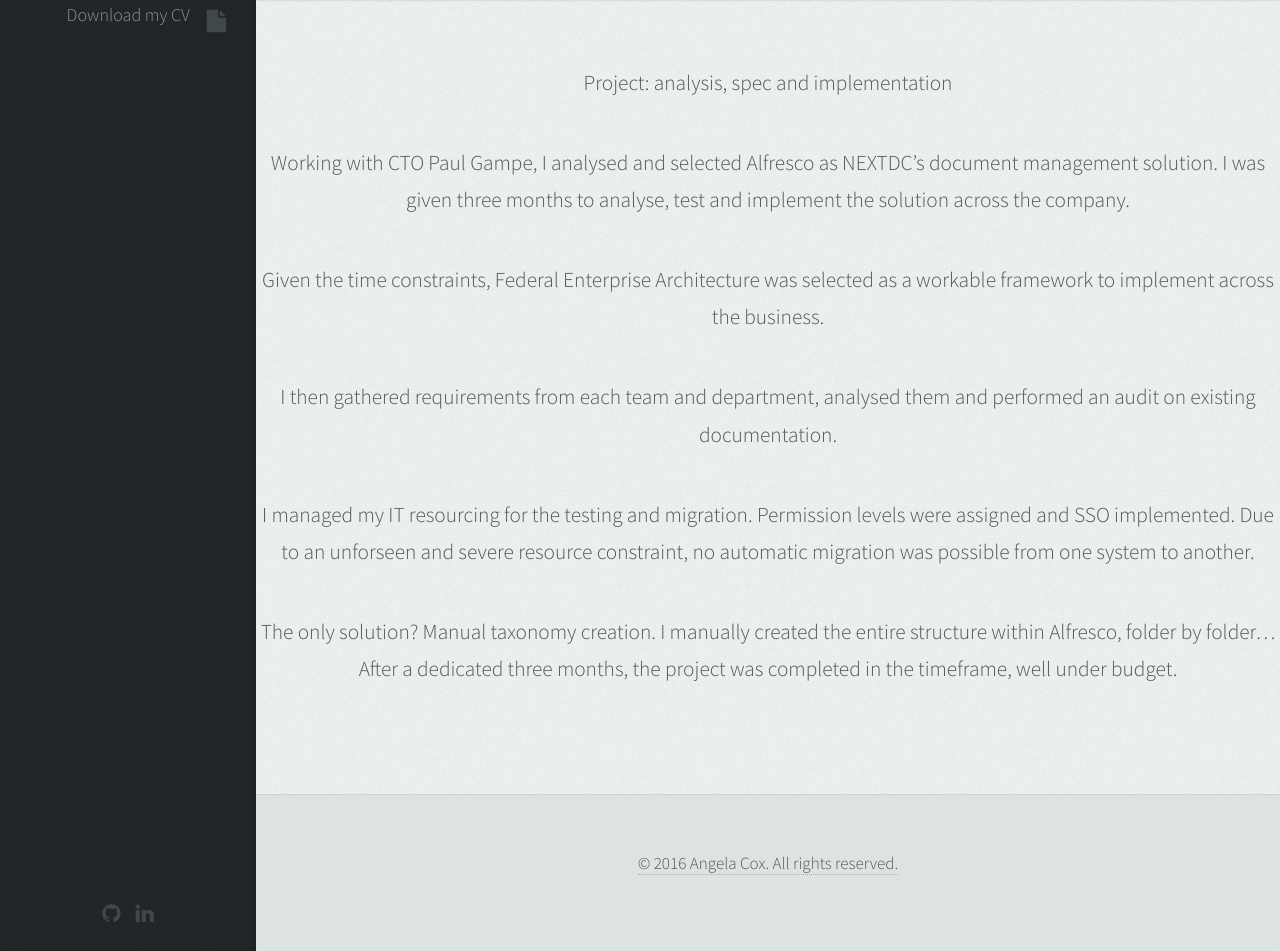
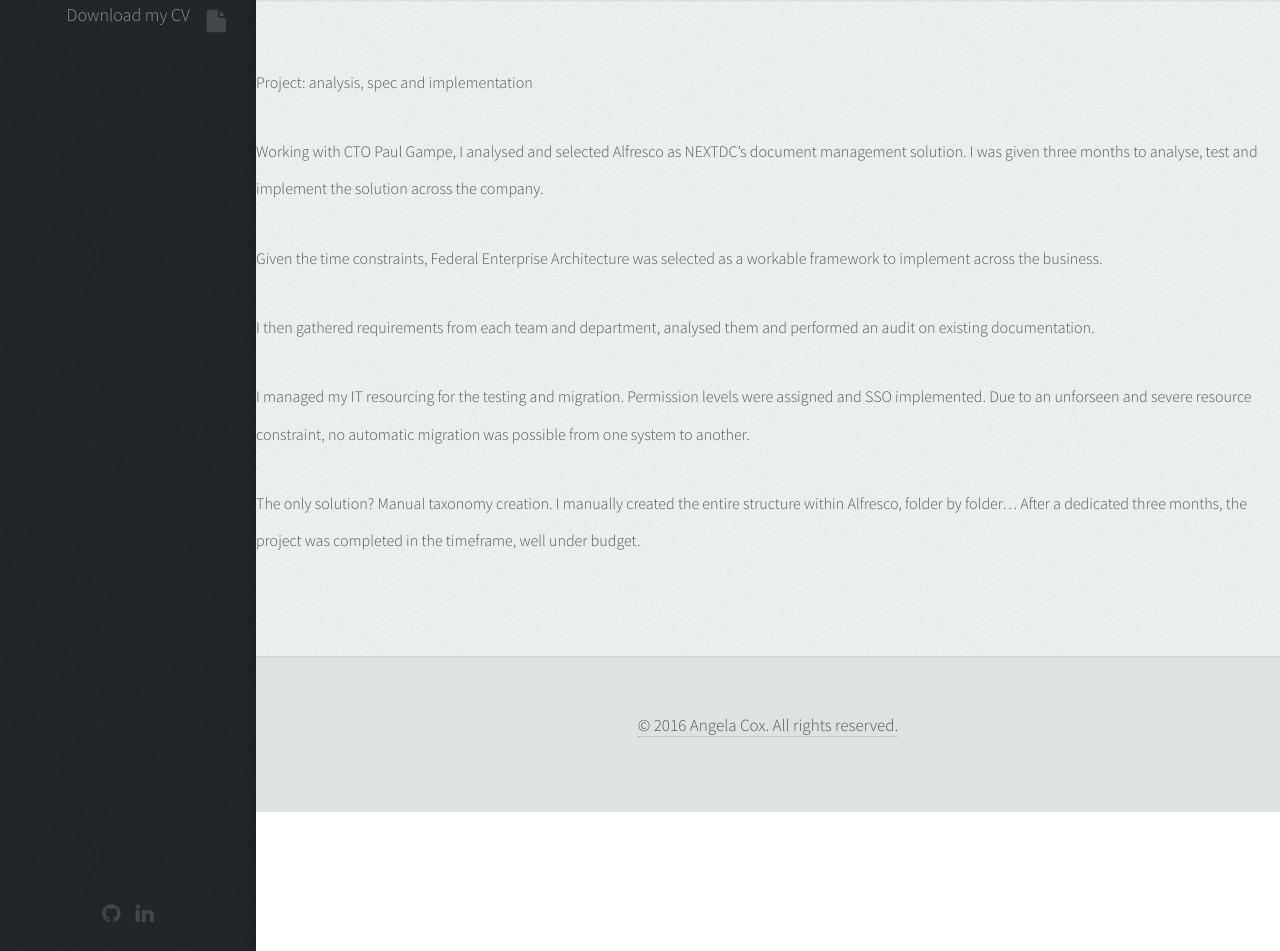
Before and after one commit to AngelaCox/UX-Portfolio, a Jekyll site: the page built from _projects/nextdc/document-management-system.md, in a window 1280 px wide and 1378 px high. Shown: the part 427-1378 px from the top of the window. Built offline with Jekyll 4.4.1, drawn with Linux system fonts in a browser that asks for light colours.

Commit message:
#20 Tweak project layout

```diff
--- a/_layouts/project.html
+++ b/_layouts/project.html
@@ -11,7 +11,7 @@
     </header>
 </section>
 <section id="about" class="three">
-    <div class="role">
+    <div class="role" style="font-size: medium; text-align: left;">
           {{ content }}
     </div>
 
```
